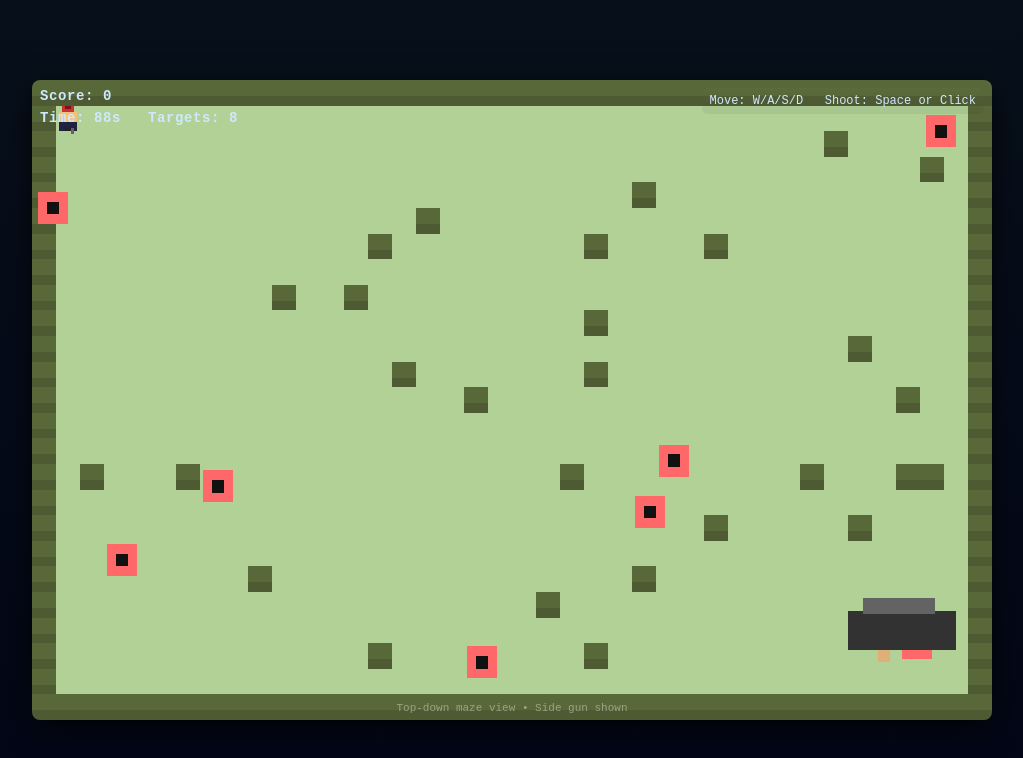
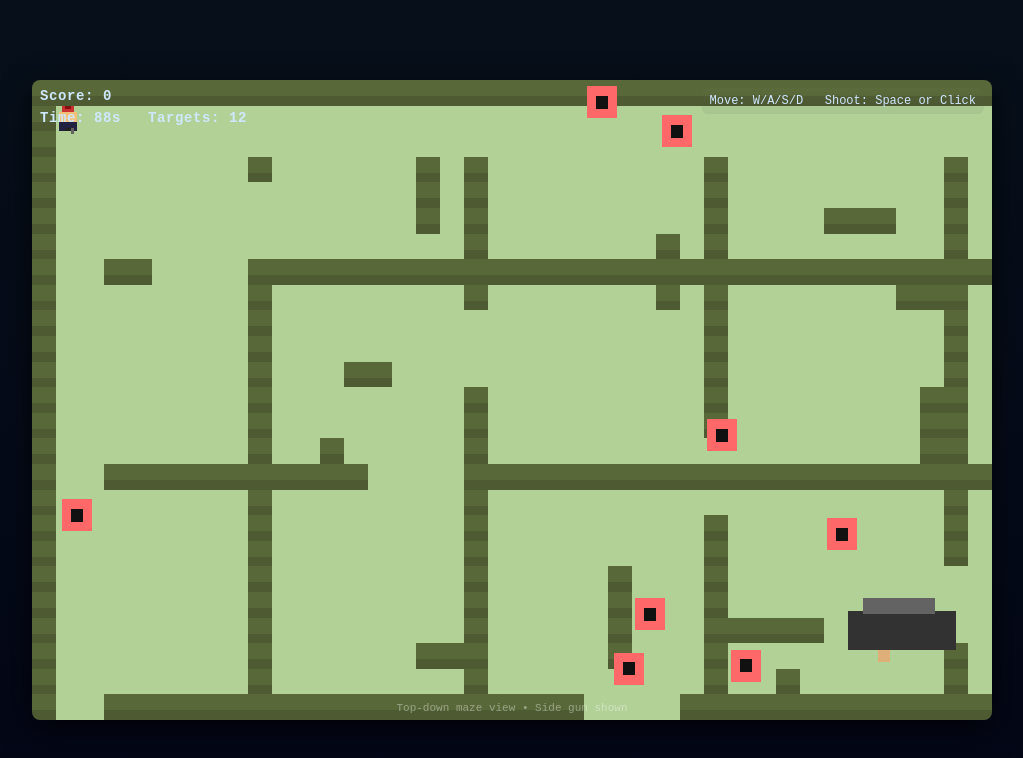
Before and after one commit to dogcat-s/23, a plain HTML site: page index.html in a window 1280 px wide. Both pictures are taken after a click on the button "Start Round". Shown: the whole page, without its empty margins (128-1151 px from the left). Drawn offline with Linux system fonts and the light colour scheme.

Commit message:
map uptades

```diff
--- a/index.html
+++ b/index.html
@@ -54,8 +54,8 @@
 
     // room tiles (pokemon-like) — smaller tiles to make room larger
     const tile = 8; // tile size (smaller -> larger room)
-    const cols = Math.floor(VW / tile);
-    const rows = Math.floor(VH / tile);
+    const cols = 52;
+    const rows = 34;
     let map = [];
 
     function makeRoom(){
@@ -63,8 +63,29 @@
       // walls on border
       for(let x=0;x<cols;x++){ map[0][x]=1; map[rows-1][x]=1; }
       for(let y=0;y<rows;y++){ map[y][0]=1; map[y][cols-1]=1; }
-      // add some interior obstacles
-      for(let i=0;i<28;i++){ const rx = 2 + Math.floor(Math.random()*(cols-4)); const ry = 2 + Math.floor(Math.random()*(rows-4)); map[ry][rx]=1; }
+      // Build long wall sections with openings so the room feels like a maze.
+      const verticalWalls = [9, 18, 28, 38, 47];
+      verticalWalls.forEach((x, wallIndex)=>{
+        const gap = 4 + (wallIndex * 5) % (rows - 8);
+        for(let y=3;y<rows-3;y++) if(y < gap || y > gap + 2) map[y][x]=1;
+      });
+      const horizontalWalls = [7, 15, 24, 30];
+      horizontalWalls.forEach((y, wallIndex)=>{
+        const gap = 5 + (wallIndex * 9) % (cols - 10);
+        for(let x=3;x<cols-3;x++) if(x < gap || x > gap + 3) map[y][x]=1;
+      });
+      // Add varied short wall pieces between the main sections.
+      for(let i=0;i<22;i++){
+        const rx = 3 + Math.floor(Math.random()*(cols-6));
+        const ry = 3 + Math.floor(Math.random()*(rows-6));
+        const horizontal = i % 2 === 0;
+        const length = 2 + Math.floor(Math.random()*3);
+        for(let step=0;step<length;step++){
+          const x = rx + (horizontal ? step : 0);
+          const y = ry + (horizontal ? 0 : step);
+          if(x < cols-2 && y < rows-2) map[y][x]=1;
+        }
+      }
     }
 
     // Try to load an external sprite sheet `player.png` (2x2 frames: down, up, left, right)
@@ -115,6 +136,21 @@
 
     function placeTargets(n){ targets = []; const free=[]; for(let y=1;y<rows-1;y++) for(let x=1;x<cols-1;x++) if(map[y][x]===0) free.push({x,y}); for(let i=0;i<n && free.length;i++){ const idx=Math.floor(Math.random()*free.length); const p = free.splice(idx,1)[0]; targets.push({ x: p.x*tile + tile/2 -5, y: p.y*tile + tile/2 -5, w:10, h:10, ox: Math.random()*1000 }); } }
 
+    function spawnTarget(){
+      const free=[];
+      for(let y=1;y<rows-1;y++) for(let x=1;x<cols-1;x++){
+        if(map[y][x]!==0) continue;
+        const tx = x*tile + tile/2, ty = y*tile + tile/2;
+        if(Math.hypot(tx-player.x, ty-player.y) < tile*3) continue;
+        if(targets.some(t=>Math.hypot(tx-(t.x+t.w/2), ty-(t.y+t.h/2)) < tile*2)) continue;
+        free.push({x,y});
+      }
+      if(!free.length) return;
+      const p = free[Math.floor(Math.random()*free.length)];
+      targets.push({ x: p.x*tile + tile/2 -5, y: p.y*tile + tile/2 -5, w:10, h:10, ox: Math.random()*1000 });
+      targetsEl.textContent = targets.length;
+    }
+
     const MAP_W = cols * tile, MAP_H = rows * tile;
 
     function canMove(nx,ny){ // check collision using player's bounding box corners
@@ -132,7 +168,7 @@
     canvas.addEventListener('click', ()=>{ fireBulletDir(player.dir); });
 
     startBtn.addEventListener('click', ()=>{
-      makeRoom(); placeTargets(8);
+      makeRoom(); placeTargets(12);
       // place player at center of first free tile
       for(let y=1;y<rows-1;y++){ let found=false; for(let x=1;x<cols-1;x++){ if(map[y][x]===0){ player.x = x*tile + tile/2; player.y = y*tile + tile/2; found=true; break; } } if(found) break; }
       timeLeft = 90; score = 0; scoreEl.textContent=0; targetsEl.textContent = targets.length; running=true; startPanel.style.display='none'; lastTime = performance.now(); requestAnimationFrame(loop);
@@ -143,10 +179,9 @@
       // bullets
       for(let i=bullets.length-1;i>=0;i--){ const b = bullets[i]; b.x += b.vx*dt/1000; b.y += b.vy*dt/1000; const cx = Math.floor(b.x / tile), cy = Math.floor(b.y / tile); if(cx<0||cx>=cols||cy<0||cy>=rows || map[cy][cx]===1){ bullets.splice(i,1); continue; } // wall
         // check targets
-        for(let ti=targets.length-1;ti>=0;ti--){ const t=targets[ti]; const dx = b.x - (t.x + t.w/2), dy = b.y - (t.y + t.h/2); if(Math.hypot(dx,dy) < 10){ targets.splice(ti,1); score+=10; scoreEl.textContent = score; targetsEl.textContent = targets.length; bullets.splice(i,1); break; } }
+        for(let ti=targets.length-1;ti>=0;ti--){ const t=targets[ti]; const dx = b.x - (t.x + t.w/2), dy = b.y - (t.y + t.h/2); if(Math.hypot(dx,dy) < 10){ targets.splice(ti,1); score+=10; scoreEl.textContent = score; bullets.splice(i,1); spawnTarget(); break; } }
       }
       if(running){ timeLeft -= dt/1000; if(timeLeft<0) timeLeft=0; timeEl.textContent = Math.ceil(timeLeft); if(timeLeft<=0 && targets.length>0){ running=false; startPanel.style.display='block'; startPanel.innerHTML = '<div style="font-size:16px;font-weight:800">TIME UP</div><div style="margin-top:6px">Score: '+score+'</div><div style="margin-top:10px"><button id="startBtn2">Try Again</button></div>'; document.getElementById('startBtn2').addEventListener('click', ()=>{ startPanel.innerHTML=''; startPanel.style.display='none'; }); }
-        if(targets.length===0){ running=false; startPanel.style.display='block'; startPanel.innerHTML = '<div style="font-size:16px;font-weight:800">YOU WIN</div><div style="margin-top:6px">Score: '+score+'</div><div style="margin-top:10px"><button id="startBtn2">Play Again</button></div>'; document.getElementById('startBtn2').addEventListener('click', ()=>{ startPanel.innerHTML=''; startPanel.style.display='none'; }); }
       }
     }
 
@@ -185,7 +220,7 @@
     function loop(ts){ if(!lastTime) lastTime = ts; const dt = ts - lastTime; lastTime = ts; if(running) update(dt); draw(); requestAnimationFrame(loop); }
 
     // initial preview
-    makeRoom(); placeTargets(6); score = 0; scoreEl.textContent = 0; targetsEl.textContent = targets.length; draw();
+    makeRoom(); placeTargets(10); score = 0; scoreEl.textContent = 0; targetsEl.textContent = targets.length; draw();
   })();
   </script>
 </body>
```
